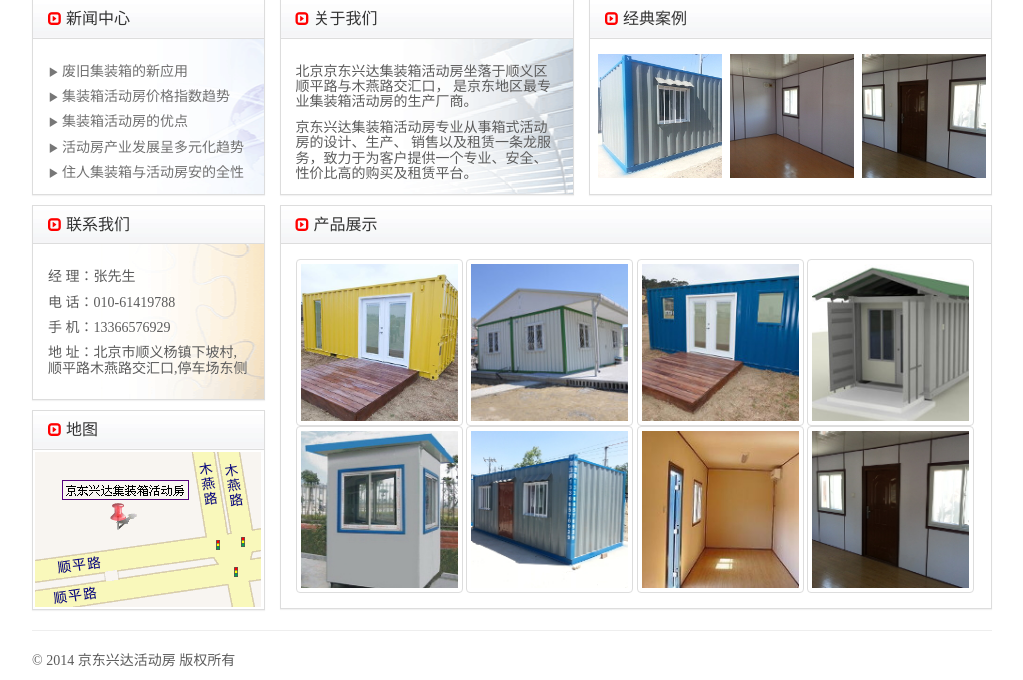
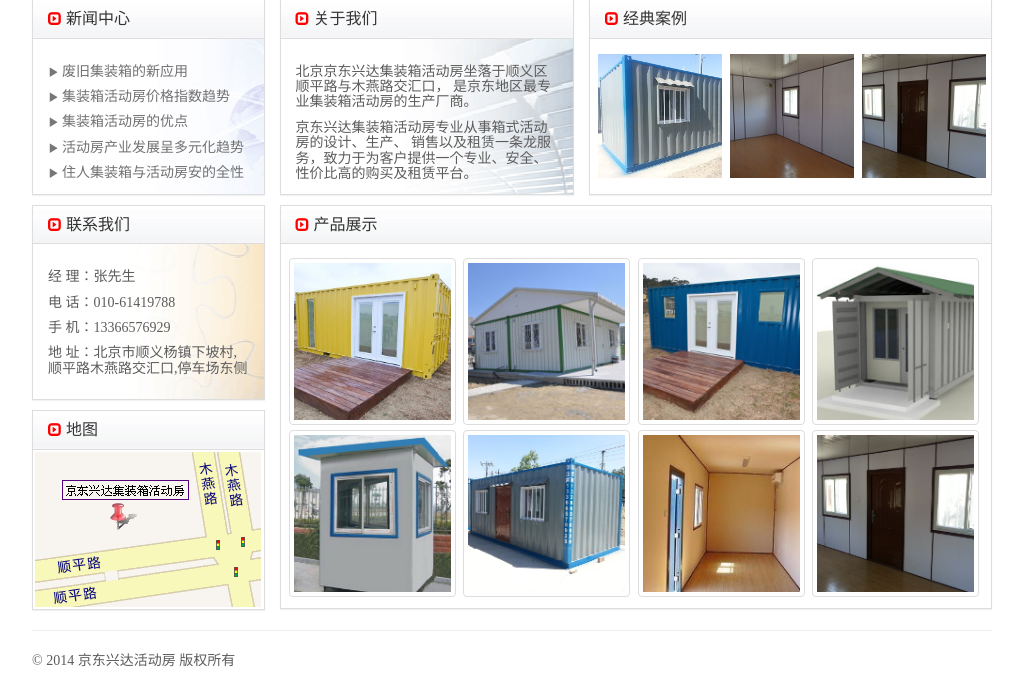
Before and after one commit to huanzhang/jdxdhdf.com, a PHP site: page / in a window 1280 px wide. Shown: the part 428-1108 px from the top of the page, without its empty margins (128-1151 px from the left). Run offline with PHP 8.4, Linux system fonts and the light colour scheme; some libraries are stand-ins or nearby versions.

Commit message:
Clean up css

```diff
--- a/about.php
+++ b/about.php
@@ -6,7 +6,7 @@
 
 <div class="row">
   <div class="col-xs-3">
-    <?php include "include/sider1.php"?>
+    <?php include "include/sider2.php"?>
   </div>
   <div class="col-xs-9">
     <!--== Content ==-->
--- a/include/sider1.php
+++ b/include/sider1.php
@@ -1,5 +1,5 @@
 <!--== Sider1 ==-->
-<div class="row myPanels">
+<div class="row myPanel">
   <div id="newsPanel" class="col-xs-12 leftPanel">
     <div class="panel panel-default">
       <div class="panel-heading">
@@ -33,7 +33,7 @@
     </div>
   </div>
 </div>
-<div class="row myPanels">
+<div class="row myPanel">
   <div id="contactPanel" class="col-xs-12 leftPanel">
     <div class="panel panel-default">
       <div class="panel-heading">
@@ -51,7 +51,7 @@
     </div>
   </div>
 </div>
-<div class="row myPanels">
+<div class="row myPanel">
   <div class="col-xs-12 leftPanel">
     <div class="panel panel-default">
       <div class="panel-heading">
--- a/index.php
+++ b/index.php
@@ -10,7 +10,7 @@
   </div>
   <div class="col-xs-9">
     <!--== Content ==-->
-    <div class="row myPanels">
+    <div class="row myPanel">
       <div id="aboutPanel" class="col-xs-5 midPanel">
         <div class="panel panel-default">
           <div class="panel-heading">
@@ -28,7 +28,7 @@
           </div>
         </div>
       </div>
-      <div class="col-xs-7 rightPanel">
+      <div id="casesPanel" class="col-xs-7 rightPanel">
         <div class="panel panel-default">
           <div class="panel-heading">
             <h3 class="panel-title">
@@ -60,8 +60,8 @@
         </div>
       </div>
     </div>
-    <div class="row myPanels">
-      <div class="col-xs-12 rightPanel">
+    <div class="row myPanel">
+      <div id="productsPanel" class="col-xs-12 rightPanel">
         <div class="panel panel-default">
           <div class="panel-heading">
             <h3 class="panel-title">
@@ -69,7 +69,7 @@
               <a href="/products.php">产品展示</a>
             </h3>
           </div>
-          <div class="panel-body autoHeight">
+          <div class="panel-body">
             <img class="img-thumbnail" src="/images/1.jpg" style="width: 167px; height: 167px;">
             <img class="img-thumbnail" src="/images/2.jpg" style="width: 167px; height: 167px;">
             <img class="img-thumbnail" src="/images/3.jpg" style="width: 167px; height: 167px;">
--- a/style.css
+++ b/style.css
@@ -94,37 +94,38 @@ body {
 }
 
 /*
- * Homepage panels
+ * Panel
  *
  */
 .panel {
     margin-bottom: 0px;
 }
-.myPanels {
+.myPanel {
     margin-top: 10px;
 }
-.myPanels .panel {
+.myPanel .panel {
     border-radius: 0px;
 }
-.myPanels .panel-heading {
+.myPanel .panel-heading {
     background: url(/images/panelbg.gif) left repeat-x;
 }
-.myPanels .glyphicon-expand {
+.myPanel .glyphicon-expand {
     font-size: 14px;
     color: red;
 }
-.myPanels a:hover {
+.myPanel a:hover {
     color: #e6002c;
     text-decoration: none;
 }
-.myPanels .panel-body a {
-    color:#717171;
+.myPanel .panel-body a {
+    color: #717171;
 }
-.myPanels .panel-body a:hover {
+.myPanel .panel-body a:hover {
     color: #e6002c;
 }
-.leftPanel .panel-body {
-    height: 155px;
+.myPanel .glyphicon-play-circle {
+    font-size: 12px;
+    color: red;
 }
 .leftPanel {
     padding-right: 0;
@@ -132,37 +133,30 @@ body {
 .midPanel{
     padding-right: 0;
 }
-.autoHeight{
-    height: auto !important;
-}
-.midPanel .panel-body {
+#newsPanel .panel-body {
     height: 155px;
-}
-.myPanels .glyphicon-play-circle {
-    font-size: 12px;
-    color: red;
-}
-.rightPanel .panel-body {
-    height: 155px;
-}
-.rightPanel .panel-body .well {
-    width: 120px;
-    padding: 5px;
-    border-radius: 0px;
-    margin-bottom: 5px;
-    background-color: rgba(245, 245, 245, 0.4);
-}
-.rightPanel .panel-body a {
-    margin-left: 5px;
-}
-#newsPanel .panel-body {
     background: url(/images/newsbg.gif) left no-repeat;
 }
 #contactPanel .panel-body {
+    height: 155px;
     background: url(/images/contactbg.gif) left no-repeat;
 }
 #aboutPanel .panel-body {
+    height: 155px;
     background: url(/images/aboutbg.gif) left no-repeat;
+}
+#casesPanel .panel-body {
+    height: 155px;
+}
+#casesPanel .panel-body a {
+    margin-left: 5px;
+}
+#productsPanel .panel-body {
+    padding: 14px 5px 6px 8px;
+}
+#productsPanel .panel-body img {
+    margin-right: 4px;
+    margin-bottom: 5px;
 }
 
 /*
```
Also changed, not shown: include/sider2.php (+16 -0 lines).
